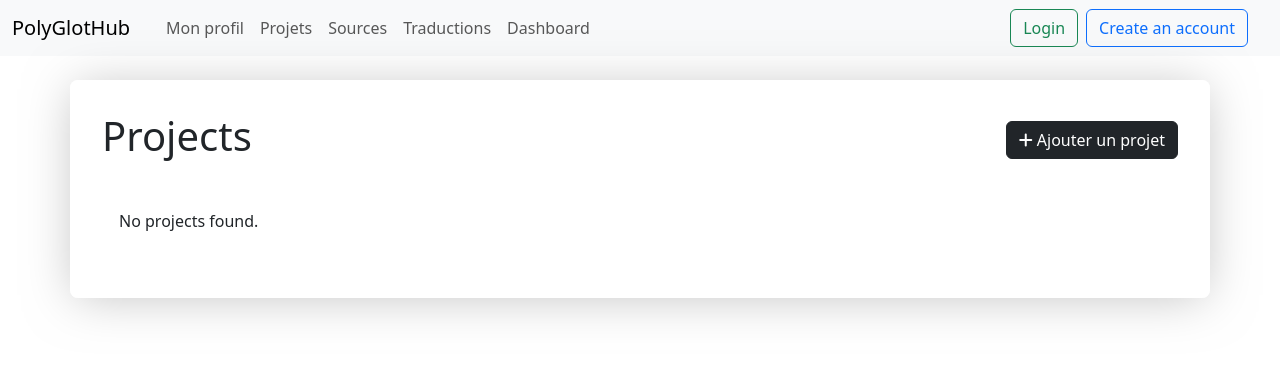
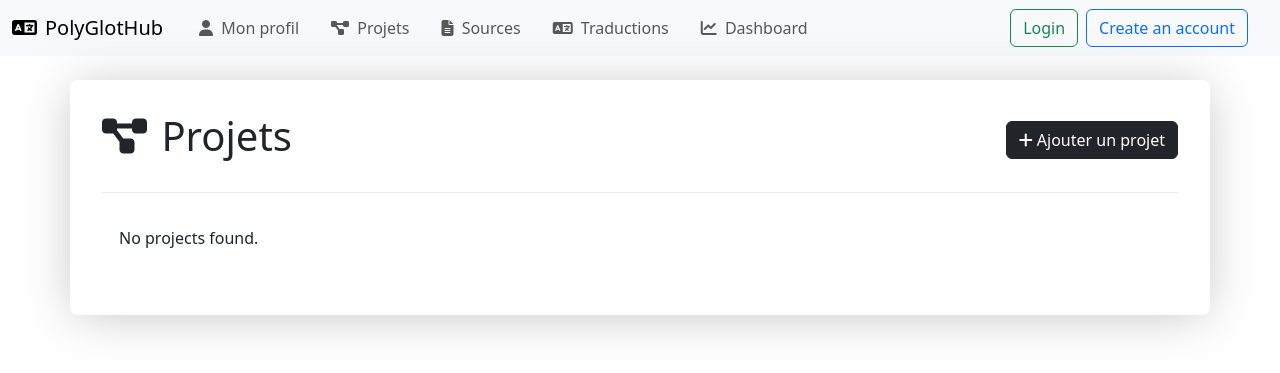
Before and after one commit to TheYassAnz/crowdin-2, a Symfony app: template PolyglotHub/templates/projects/index.html.twig in a window 1280 px wide. Shown: the top 373 px of the page. Run offline with Twig, Linux system fonts and the light colour scheme; the template is opened without the code that fills it, so the values that code supplies are empty; style sheets or scripts are compiled from the project's sources; some libraries are stand-ins or nearby versions.

Commit message:
fix: all UI

```diff
--- a/PolyglotHub/templates/navbar.html.twig
+++ b/PolyglotHub/templates/navbar.html.twig
@@ -1,26 +1,36 @@
 <nav class="navbar navbar-expand-lg bg-body-tertiary">
     <div class="container-fluid">
-        <a class="navbar-brand" href="#">PolyGlotHub</a>
+        <a class="navbar-brand" href="#"><i class="fas fa-language me-2"></i>PolyGlotHub</a>
         <button class="navbar-toggler" type="button" data-bs-toggle="collapse" data-bs-target="#navbarNav"
             aria-controls="navbarNav" aria-expanded="false" aria-label="Toggle navigation">
             <span class="navbar-toggler-icon"></span>
         </button>
         <div class="collapse navbar-collapse container-fluid" id="navbarNav">
             <ul class="navbar-nav">
-                <li class="nav-item">
-                    <a class="nav-link" href="{{ path('app_profile') }}">Mon profil</a>
+                <li class="nav-item me-3">
+                    <a class="nav-link" href="{{ path('app_profile') }}">
+                        <i class="fas fa-user me-1"></i> Mon profil
+                    </a>
                 </li>
-                <li class="nav-item">
-                    <a class="nav-link" href="{{ path('app_projects') }}">Projets</a>
+                <li class="nav-item me-3">
+                    <a class="nav-link" href="{{ path('app_projects') }}">
+                        <i class="fas fa-project-diagram me-1"></i> Projets
+                    </a>
                 </li>
-                <li class="nav-item">
-                    <a class="nav-link" href="{{ path('app_sources') }}">Sources</a>
+                <li class="nav-item me-3">
+                    <a class="nav-link" href="{{ path('app_sources') }}">
+                        <i class="fas fa-file-alt me-1"></i> Sources
+                    </a>
                 </li>
-                <li class="nav-item">
-                    <a class="nav-link" href="{{ path('app_translations') }}">Traductions</a>
+                <li class="nav-item me-3">
+                    <a class="nav-link" href="{{ path('app_translations') }}">
+                        <i class="fas fa-language me-1"></i> Traductions
+                    </a>
                 </li>
-                <li class="nav-item">
-                    <a class="nav-link" href="{{ path('app_dashboard') }}">Dashboard</a>
+                <li class="nav-item me-3">
+                    <a class="nav-link" href="{{ path('app_dashboard') }}">
+                        <i class="fas fa-chart-line me-1"></i> Dashboard
+                    </a>
                 </li>
             </ul>
             <ul class="navbar-nav ms-auto">
--- a/PolyglotHub/templates/projects/index.html.twig
+++ b/PolyglotHub/templates/projects/index.html.twig
@@ -44,7 +44,11 @@
 {% block body %}
 	<div class="container mt-4">
 		<div class="d-flex justify-content-between align-items-center mb-4">
-			<h1>Projects</h1>
+
+			<h1>
+				<i class="fas fa-project-diagram me-1"></i>
+				Projets
+			</h1>
 			<div>
 				<a href="{{ path('app_projects_new') }}" class="btn btn-dark" data-bs-toggle="tooltip" title="Créer un nouveau projet">
 					<i class="fas fa-plus"></i>
@@ -52,6 +56,7 @@
 				</a>
 			</div>
 		</div>
+		<hr>
 
 		<div class="list-group">
 			{% for project in projects %}
@@ -109,9 +114,6 @@
 						</div>
 					</div>
 				</div>
-				{% if not loop.last %}
-					<hr>
-				{% endif %}
 				{% if project.user == app.user %}
 					<!-- Delete Modal -->
 					<div class="modal fade" id="deleteProjectModal{{ project.id }}" tabindex="-1">
```
Also changed, not shown: PolyglotHub/templates/dashboard/index.html.twig (+18 -16 lines), PolyglotHub/templates/profile/new.html.twig (+6 -2 lines), PolyglotHub/templates/sources/index.html.twig (+4 -4 lines).
